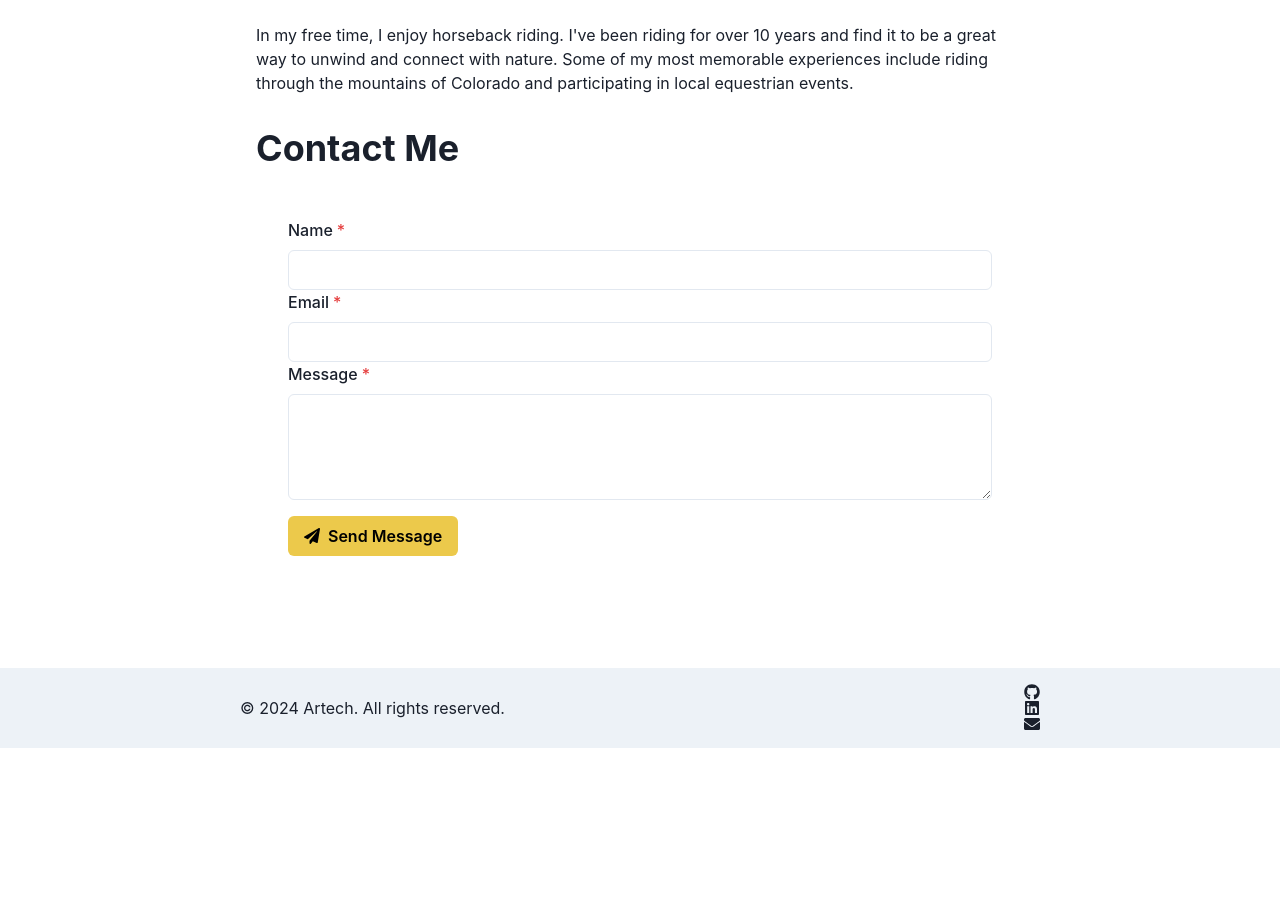
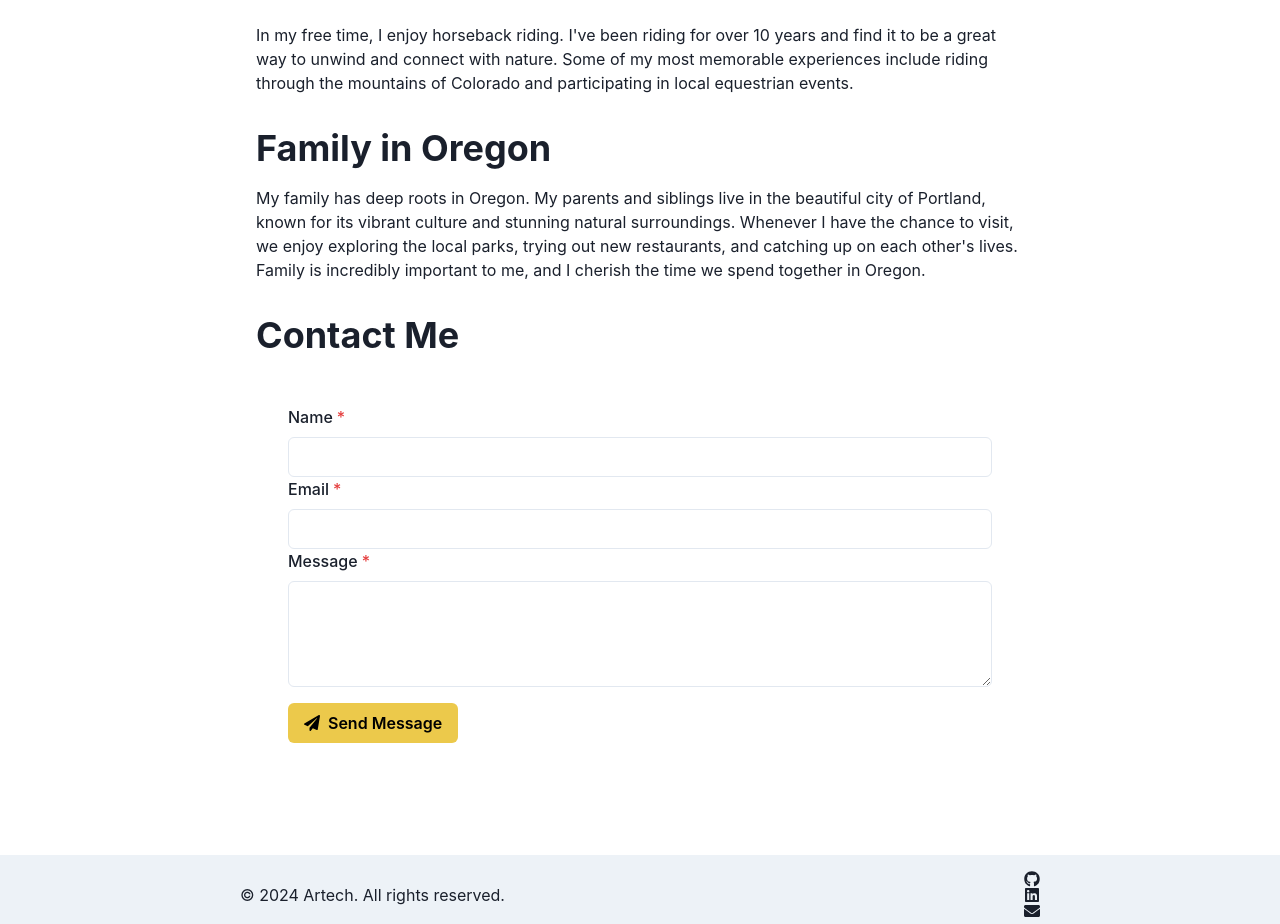
Before and after one commit to GPT-Engineer-App/front-end-identity, a React (Vite) app: page / in a window 1280 px wide. Shown: the part 1149-2073 px from the top of the page. Before the commit the page ends 1897 px from the top, so only its background shows below. Built offline with nearby package versions, Linux system fonts and the light colour scheme.

Commit message:
Added a new section about your family in Oregon by creating a separate `FamilySection` component and including it in the `Index` component.
Prompt: Add a section about your family that lives in oregon, , save it a different component

```diff
--- /dev/null
+++ b/src/components/FamilySection.jsx
@@ -0,0 +1,17 @@
+import React from "react";
+import { Box, Heading, Text } from "@chakra-ui/react";
+
+const FamilySection = () => {
+  return (
+    <Box mb={8}>
+      <Heading as="h2" variant="section-title" mb={4}>
+        Family in Oregon
+      </Heading>
+      <Box>
+        <Text mb={4}>My family has deep roots in Oregon. My parents and siblings live in the beautiful city of Portland, known for its vibrant culture and stunning natural surroundings. Whenever I have the chance to visit, we enjoy exploring the local parks, trying out new restaurants, and catching up on each other's lives. Family is incredibly important to me, and I cherish the time we spend together in Oregon.</Text>
+      </Box>
+    </Box>
+  );
+};
+
+export default FamilySection;
--- a/src/pages/Index.jsx
+++ b/src/pages/Index.jsx
@@ -1,6 +1,7 @@
 import React from "react";
 import { Box, Heading, Text, Flex, Avatar, Link, List, ListItem, ListIcon, Progress, FormControl, FormLabel, Input, Textarea, Button, useColorModeValue } from "@chakra-ui/react";
 import { FaGithub, FaLinkedin, FaEnvelope, FaBriefcase, FaCode, FaPaperPlane } from "react-icons/fa";
+import FamilySection from "../components/FamilySection";
 
 const Index = () => {
   return (
@@ -151,11 +152,11 @@ const Index = () => {
           </Heading>
           <Box>
             <Text mb={4}>In my free time, I enjoy horseback riding. I've been riding for over 10 years and find it to be a great way to unwind and connect with nature. Some of my most memorable experiences include riding through the mountains of Colorado and participating in local equestrian events.</Text>
-            {}
           </Box>
         </Box>
 
         {}
+        <FamilySection />
         <Box mb={8} id="contact">
           <Heading as="h2" variant="section-title" mb={4}>
             Contact Me
```
